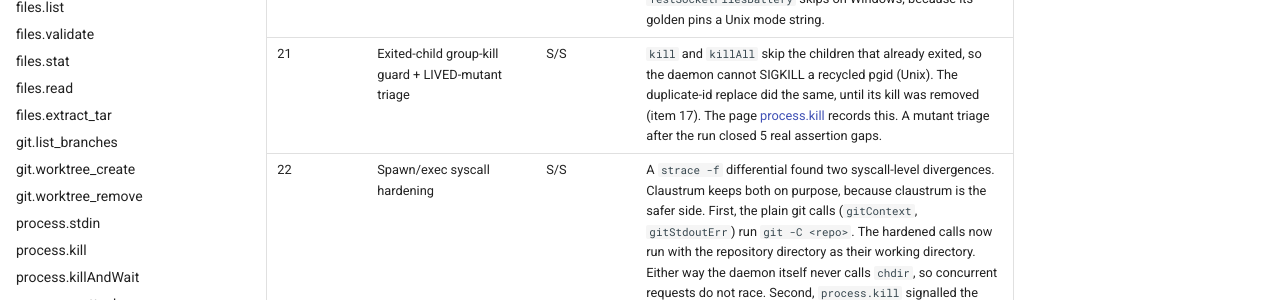
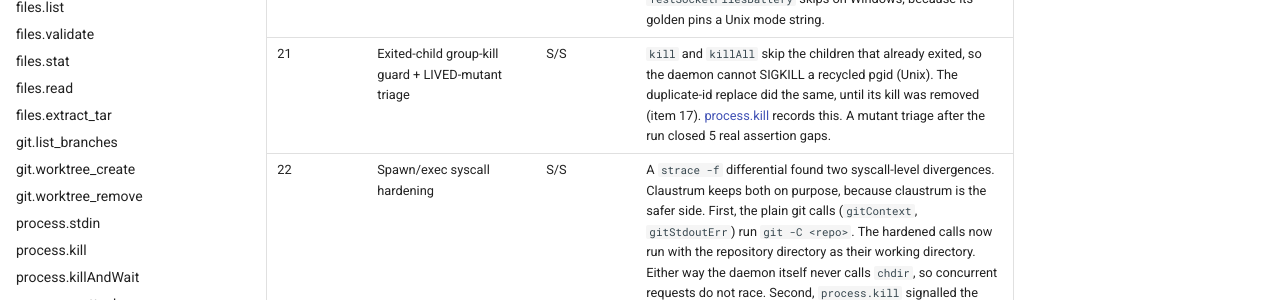
Before and after one commit to schubydoo/claustrum, an MkDocs documentation site: the page built from docs/IMPROVEMENTS.md, in a window 1280 px wide and 900 px high, scrolled down 2765 px. Shown: the part 214-514 px from the top of the window. Built offline with MkDocs 1.6.1 and Material for MkDocs 9.7.7, drawn with Linux system fonts in a browser that asks for light colours; comment, search, counter and statistics services are not loaded.

Commit message:
docs: shorten one ledger pointer to keep IMPROVEMENTS.md at its limit
Co-Authored-By: Claude Opus 5.5 <noreply@anthropic.com>

```diff
--- a/docs/IMPROVEMENTS.md
+++ b/docs/IMPROVEMENTS.md
@@ -53,7 +53,7 @@ split condensed the full measurement and correction notes out of this table.
 | 18 | Token from fd/stdin | L/L | With `-token-fd <n>`, `-serve` reads the auth token from an open descriptor, so the operator writes no token file. The parent sends the token to the detached child over an inherited pipe (`CLAUSTRUM_TOKEN_PIPE`). Additive/off-wire. |
 | 19 | Docs-site visibility/formatting pass | L/L-M | Changed the prose-heavy tables into per-item and per-method sections, so every method gets its own table-of-contents entry on the published site. Site-only. |
 | 20 | Windows CI test runner | M/M | Added a `windows-latest` leg to the test matrix. The stdlib helper-process pattern (`helperproc_test.go`, `CLAUSTRUM_TEST_HELPER`) replaced the Unix fixtures, so the streamed bytes stay byte-identical on every operating system. `TestSocketFilesBattery` skips on Windows, because its golden pins a Unix mode string. |
-| 21 | Exited-child group-kill guard + LIVED-mutant triage | S/S | `kill` and `killAll` skip the children that already exited, so the daemon cannot SIGKILL a recycled pgid (Unix). The duplicate-id replace did the same, until its kill was removed (item 17). The page [process.kill](protocol/process-kill.md#differences-from-the-reference) records this. A mutant triage after the run closed 5 real assertion gaps. |
+| 21 | Exited-child group-kill guard + LIVED-mutant triage | S/S | `kill` and `killAll` skip the children that already exited, so the daemon cannot SIGKILL a recycled pgid (Unix). The duplicate-id replace did the same, until its kill was removed (item 17). [process.kill](protocol/process-kill.md#differences-from-the-reference) records this. A mutant triage after the run closed 5 real assertion gaps. |
 | 22 | Spawn/exec syscall hardening | S/S | A `strace -f` differential found two syscall-level divergences. Claustrum keeps both on purpose, because claustrum is the safer side. First, the plain git calls (`gitContext`, `gitStdoutErr`) run `git -C <repo>`. The hardened calls now run with the repository directory as their working directory. Either way the daemon itself never calls `chdir`, so concurrent requests do not race. Second, `process.kill` signalled the whole process group. Now only `KILL` does. The frames are byte-identical. |
 | 23 | Recover from handler panics | M/S | The per-request goroutine wraps dispatch in `defer recover()`, so a handler panic no longer stops the whole daemon. The reply (`-32603 "recovered panic: <v>"`) is claustrum's own, and it is NOT a parity claim. The path is unreachable, so no client can observe it. The recover applies to dispatch only. Under a panic it emits no frame for `server.shutdown`. That method's normal `{"ok":true}` reply comes from the dispatch path, not from the recover. |
 | 24 | `-install` follows `89cb6289` | M/M | The direct `--version` run has the 30 s and 120 s bounds of the reference, and D11 is retired. The install order, the default CLI folder, the Windows `.exe` name, the progress lines and the download texts follow the reference. A home guard runs before the tree delete at the final CLI name (D2). See [PROTOCOL.md](PROTOCOL.md) → `-install`. |
```
